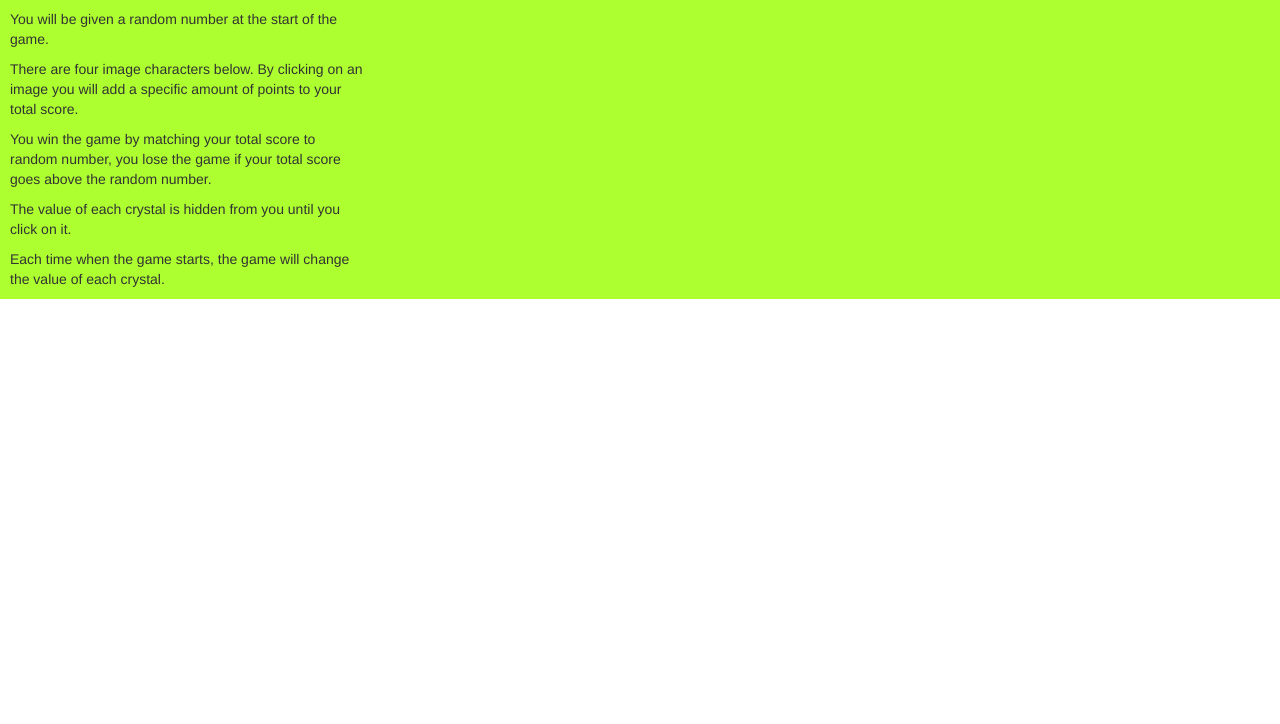
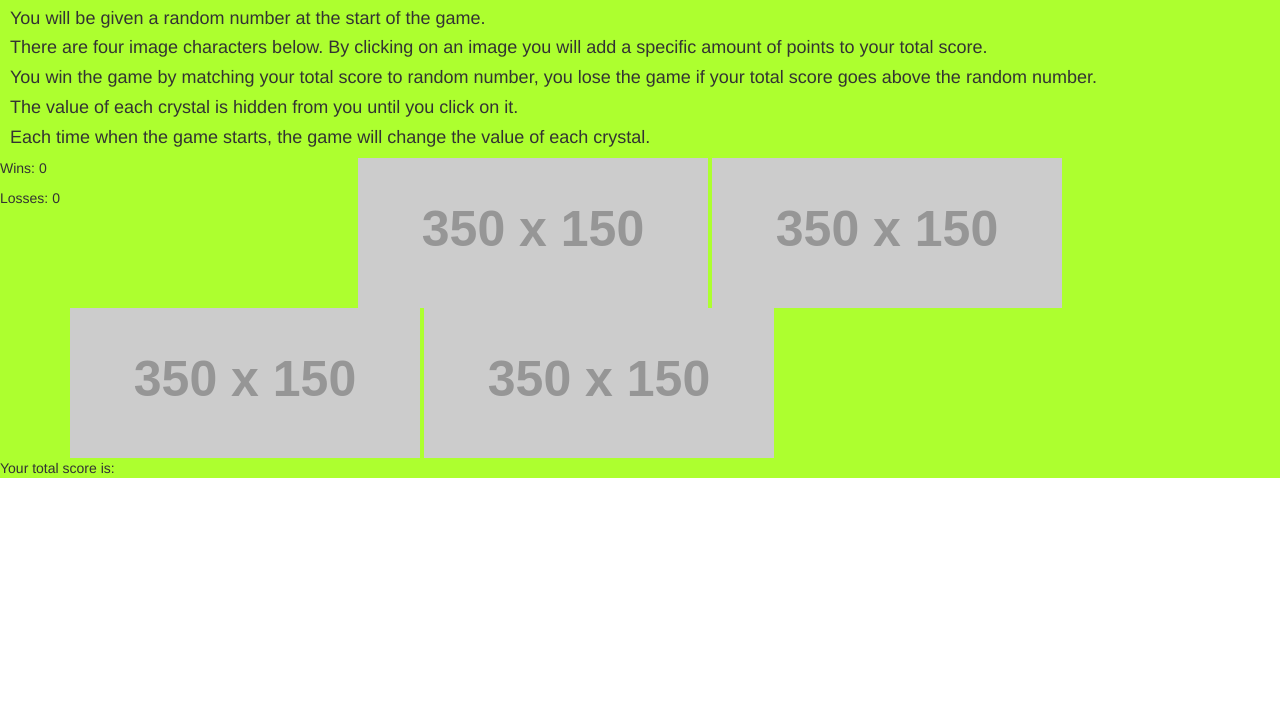
Before and after one commit to Darrell43/week-4-game, a plain HTML site: page index.html in a window 1280 px wide. Shown: the part 76-800 px from the top of the page. Drawn offline with nearby package versions, Linux system fonts and the light colour scheme; placeholder pictures from the web are drawn by us.

Commit message:
Html completed

```diff
--- a/index.html
+++ b/index.html
@@ -6,6 +6,7 @@
     <meta http-equiv="X-UA-Compatible" content="ie=edge">
     <link rel="stylesheet" type="text/css" href="assets/css/reset.css">
     <link rel="stylesheet" type="text/css" href="assets/css/style.css">
+    <link rel="stylesheet" type="text/javascript" href="assets/javascript/game.js">
     <title>Crystal Collector</title>
 
       <!-- Bootstrap File -->
@@ -21,29 +22,47 @@
 
 
 <div class="body">
-    <h1 class="h1">CrystalsCollector</h1>
+    <h1 id="h1">CrystalsCollector</h1>
 
     <div class="p">
-    <p> You will be given a random number at the start of the game. </p>
+    <h4> You will be given a random number at the start of the game. </h4>
 
-    <p> There are four image characters below. By clicking on an image you will add a specific amount of points to your total score. </p>
+    <h4> There are four image characters below. By clicking on an image you will add a specific amount of points to your total score. </h4>
 
-    <p> You win the game by matching your total score to random number, you lose the game if your total score goes above the random number. </p>
+    <h4> You win the game by matching your total score to random number, you lose the game if your total score goes above the random number. </h4>
 
-    <p> The value of each crystal is hidden from you until you click on it. </p>
+    <h4> The value of each crystal is hidden from you until you click on it. </h4>
 
-    <p> Each time when the game starts, the game will change the value of each crystal. </p>
+    <h4> Each time when the game starts, the game will change the value of each crystal. </h4>
+
+    </div>
+
+    <div id="randomNumberShown"></div>
+
+
+    <div id="winLosses">
+
+        <p>Wins: <span id="Wins">0</span> </p>
+
+        <p>Losses: <span id="Losses">0</span> </p>
 
     </div>
 
     <div class="container">
 
-        <div class="row"></div>
+        <a id="" href="https://placeholder.com"><img src="http://via.placeholder.com/350x150"></a>
 
-      </div>
+        <a id="" href="https://placeholder.com"><img src="http://via.placeholder.com/350x150"></a>
 
-</div>
+        <a id="" href="https://placeholder.com"><img src="http://via.placeholder.com/350x150"></a>
 
+        <a id="" href="https://placeholder.com"><img src="http://via.placeholder.com/350x150"></a>
+
+    </div>
+
+    <div> Your total score is: <span id="totalScoreRecorded"> </span> </div>
+
+    <div id="pointValues"> </div>
 
 </body>
 </html>
```
Also changed, not shown: 1 other file.
